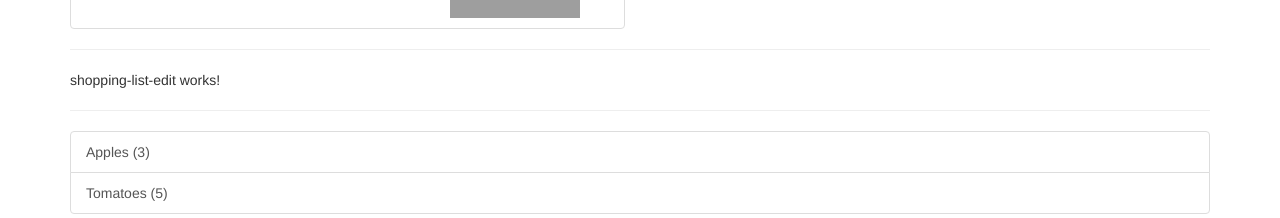
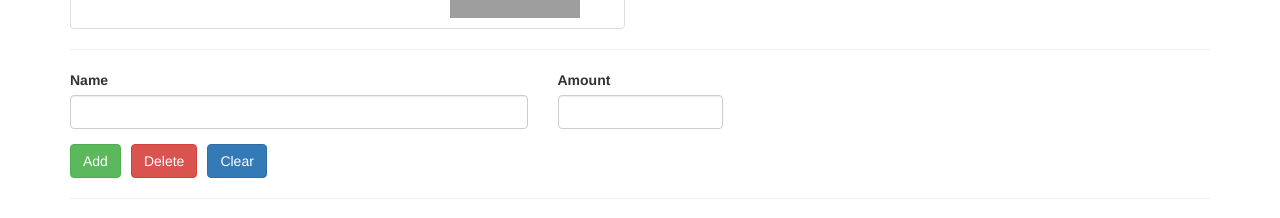
Before and after one commit to iamnachoj/CocinitasApp, an Angular app: page / in a window 1280 px wide. Shown: the part 329-547 px from the top of the page. Built offline with nearby package versions, Linux system fonts and the light colour scheme; grey boxes are pictures that could not be loaded.

Commit message:
add structure to shopping list edit

```diff
--- a/src/app/app.component.html
+++ b/src/app/app.component.html
@@ -7,9 +7,7 @@
     <div class="col-md-6">
       <app-recipe-details></app-recipe-details>
     </div>
-
   </div>
-
   <hr>
   <app-shopping-list></app-shopping-list>
 </div>
--- a/src/app/components/shopping-list/shopping-list-edit/shopping-list-edit.component.css
+++ b/src/app/components/shopping-list/shopping-list-edit/shopping-list-edit.component.css
@@ -0,0 +1,3 @@
+.mr-5 {
+    margin-right: 10px;
+}
--- a/src/app/components/shopping-list/shopping-list-edit/shopping-list-edit.component.html
+++ b/src/app/components/shopping-list/shopping-list-edit/shopping-list-edit.component.html
@@ -1 +1,23 @@
-<p>shopping-list-edit works!</p>
+<div class="row">
+    <div class="col-xs-12">
+        <form>
+            <div class="row">
+                <div class="col-sm-5 form-group">
+                 <label for="name">Name</label>
+                    <input type="text" id="name" class="form-control">
+                </div>
+                <div class="col-sm-2 form-group">
+                    <label for="amount">Amount</label>
+                    <input type="number" id="amount" class="form-control">
+                </div>
+            </div>
+            <div class="row">
+                <div class="col-xs-12">
+                    <button class="btn btn-success mr-5" type="submit">Add</button>
+                    <button class="btn btn-danger mr-5" type="button">Delete</button>
+                    <button class="btn btn-primary mr-5" type="button">Clear</button>
+                </div>
+            </div>
+        </form>
+    </div>
+</div>
```
